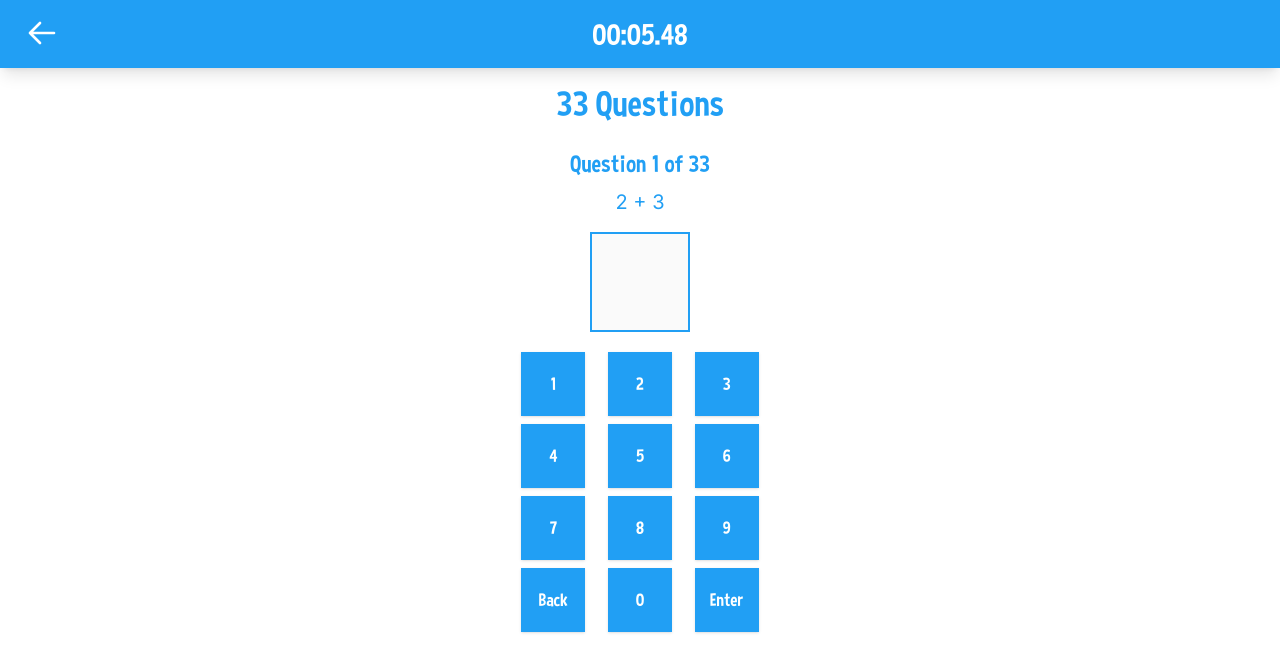
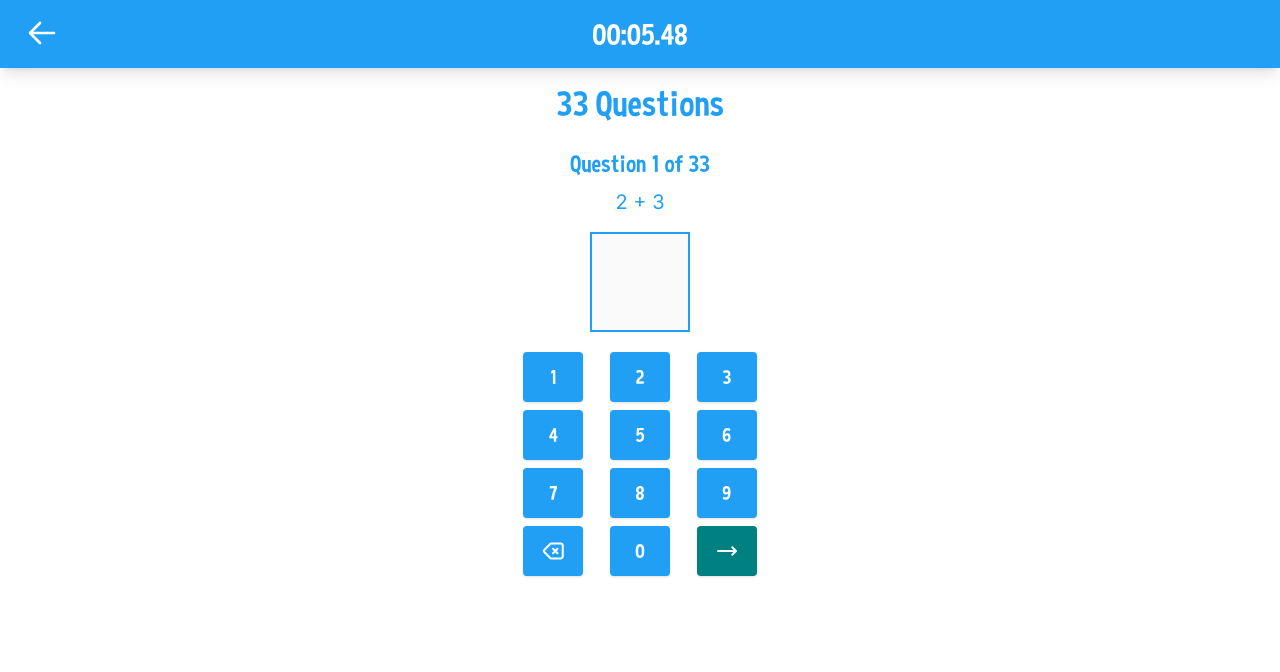
Before and after one commit to TomF46/Appathematics, a React (Vite) app: page /games/1/play in a window 1280 px wide. Shown: the top 672 px of the page. Built offline with nearby package versions, Linux system fonts and the light colour scheme.

Commit message:
Virtual keyboard design consistent with vue version.

```diff
--- a/src/components/VirtualKeyboard.jsx
+++ b/src/components/VirtualKeyboard.jsx
@@ -2,43 +2,53 @@ import PropTypes from "prop-types";
 
 function VirtualKeyboard({onKeyClicked}) {
   return (
-    <div className="virtual-keyboard mx-auto">
+    <div className="virtual-keyboard mx-auto flex-col">
         <div className="grid grid-cols-12 text-white text-lg">
-            <div className="col-span-4 justify-self-center">
-                <button className="m-1 p-8 shadow bg-primary keyBtn flex items-center justify-center" onClick={() => {onKeyClicked(1)}}>1</button>
+            <div className="col-span-4 p-1">
+                <button className="p-4 mx-auto shadow bg-primary keyBtn flex items-center justify-center text-xl rounded hover:opacity-75" onClick={() => {onKeyClicked(1)}}>1</button>
             </div>
-            <div className="col-span-4 justify-self-center">
-                <button className="m-1 p-8 shadow bg-primary keyBtn flex items-center justify-center" onClick={() => {onKeyClicked(2)}}>2</button>
+            <div className="col-span-4 p-1">
+                <button className="p-4 mx-auto shadow bg-primary keyBtn flex items-center justify-center text-xl rounded hover:opacity-75" onClick={() => {onKeyClicked(2)}}>2</button>
             </div>
-            <div className="col-span-4 justify-self-center">
-                <button className="m-1 p-8 shadow bg-primary keyBtn flex items-center justify-center" onClick={() => {onKeyClicked(3)}}>3</button>
+            <div className="col-span-4 p-1">
+                <button className="p-4 mx-auto shadow bg-primary keyBtn flex items-center justify-center text-xl rounded hover:opacity-75" onClick={() => {onKeyClicked(3)}}>3</button>
             </div>
-            <div className="col-span-4 justify-self-center">
-                <button className="m-1 p-8 shadow bg-primary keyBtn flex items-center justify-center" onClick={() => {onKeyClicked(4)}}>4</button>
+            <div className="col-span-4 p-1">
+                <button className="p-4 mx-auto shadow bg-primary keyBtn flex items-center justify-center text-xl rounded hover:opacity-75" onClick={() => {onKeyClicked(4)}}>4</button>
             </div>
-            <div className="col-span-4 justify-self-center">
-                <button className="m-1 p-8 shadow bg-primary keyBtn flex items-center justify-center" onClick={() => {onKeyClicked(5)}}>5</button>
+            <div className="col-span-4 p-1">
+                <button className="p-4 mx-auto shadow bg-primary keyBtn flex items-center justify-center text-xl rounded hover:opacity-75" onClick={() => {onKeyClicked(5)}}>5</button>
             </div>
-            <div className="col-span-4 justify-self-center">
-                <button className="m-1 p-8 shadow bg-primary keyBtn flex items-center justify-center" onClick={() => {onKeyClicked(6)}}>6</button>
+            <div className="col-span-4 p-1">
+                <button className="p-4 mx-auto shadow bg-primary keyBtn flex items-center justify-center text-xl rounded hover:opacity-75" onClick={() => {onKeyClicked(6)}}>6</button>
             </div>
-            <div className="col-span-4 justify-self-center">
-                <button className="m-1 p-8 shadow bg-primary keyBtn flex items-center justify-center" onClick={() => {onKeyClicked(7)}}>7</button>
+            <div className="col-span-4 p-1">
+                <button className="p-4 mx-auto shadow bg-primary keyBtn flex items-center justify-center text-xl rounded hover:opacity-75" onClick={() => {onKeyClicked(7)}}>7</button>
             </div>
-            <div className="col-span-4 justify-self-center">
-                <button className="m-1 p-8 shadow bg-primary keyBtn flex items-center justify-center" onClick={() => {onKeyClicked(8)}}>8</button>
+            <div className="col-span-4 p-1">
+                <button className="p-4 mx-auto shadow bg-primary keyBtn flex items-center justify-center text-xl rounded hover:opacity-75" onClick={() => {onKeyClicked(8)}}>8</button>
             </div>
-            <div className="col-span-4 justify-self-center">
-                <button className="m-1 p-8 shadow bg-primary keyBtn flex items-center justify-center" onClick={() => {onKeyClicked(9)}}>9</button>
+            <div className="col-span-4 p-1">
+                <button className="p-4 mx-auto shadow bg-primary keyBtn flex items-center justify-center text-xl rounded hover:opacity-75" onClick={() => {onKeyClicked(9)}}>9</button>
             </div>
-            <div className="col-span-4 justify-self-center">
-                <button className="m-1 p-8 shadow bg-primary keyBtn flex items-center justify-center" onClick={() => {onKeyClicked("back")}}>Back</button>
+            <div className="col-span-4 p-1">
+                <button className="p-4 mx-auto shadow bg-primary keyBtn flex items-center justify-center text-xl rounded hover:opacity-75 " onClick={() => {onKeyClicked("back")}}>
+                <span>
+                    <svg xmlns="http://www.w3.org/2000/svg" fill="none" viewBox="0 0 24 24" strokeWidth={2} stroke="currentColor" className="w-6 h-6">
+                        <path strokeLinecap="round" strokeLinejoin="round" d="M12 9.75L14.25 12m0 0l2.25 2.25M14.25 12l2.25-2.25M14.25 12L12 14.25m-2.58 4.92l-6.375-6.375a1.125 1.125 0 010-1.59L9.42 4.83c.211-.211.498-.33.796-.33H19.5a2.25 2.25 0 012.25 2.25v10.5a2.25 2.25 0 01-2.25 2.25h-9.284c-.298 0-.585-.119-.796-.33z" />
+                    </svg>
+                </span>
+                </button>
             </div>
-            <div className="col-span-4 justify-self-center">
-                <button className="m-1 p-8 shadow bg-primary keyBtn flex items-center justify-center" onClick={() => {onKeyClicked(0)}}>0</button>
+            <div className="col-span-4 p-1">
+                <button className="p-4 mx-auto shadow bg-primary keyBtn flex items-center justify-center text-xl rounded hover:opacity-75" onClick={() => {onKeyClicked(0)}}>0</button>
             </div>
-            <div className="col-span-4 justify-self-center">
-                <button className="m-1 p-8 shadow bg-primary keyBtn flex items-center justify-center" onClick={() => {onKeyClicked("enter")}}>Enter</button>
+            <div className="col-span-4 p-1">
+                <button className="p-4 mx-auto shadow bg-enter keyBtn flex items-center justify-center text-xl rounded hover:opacity-75" onClick={() => {onKeyClicked("enter")}}>
+                    <svg xmlns="http://www.w3.org/2000/svg" fill="none" viewBox="0 0 24 24" strokeWidth={2} stroke="currentColor" className="w-6 h-6">
+                        <path strokeLinecap="round" strokeLinejoin="round" d="M17.25 8.25L21 12m0 0l-3.75 3.75M21 12H3" />
+                    </svg>
+                </button>
             </div>
         </div>
     </div >
--- a/src/css/global.css
+++ b/src/css/global.css
@@ -29,6 +29,7 @@
   -webkit-text-size-adjust: 100%;
 
   --primary-color: #219ff4;
+  --enter-color: #008080;
 }
 
 span,
--- a/tailwind.config.js
+++ b/tailwind.config.js
@@ -8,6 +8,7 @@ export default {
     extend: {
       colors: {
         'primary' : 'var(--primary-color)',
+        'enter' : 'var(--enter-color)',
       }
     },
   },
```
